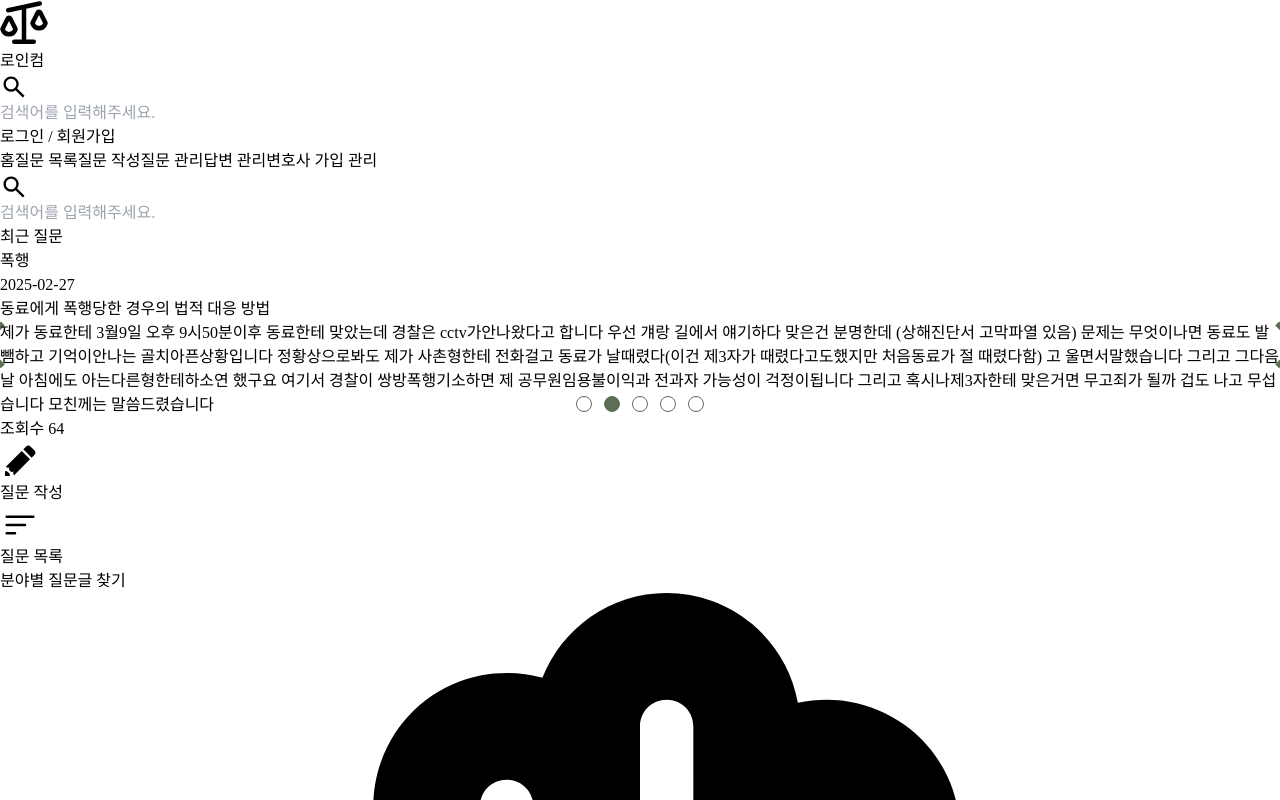
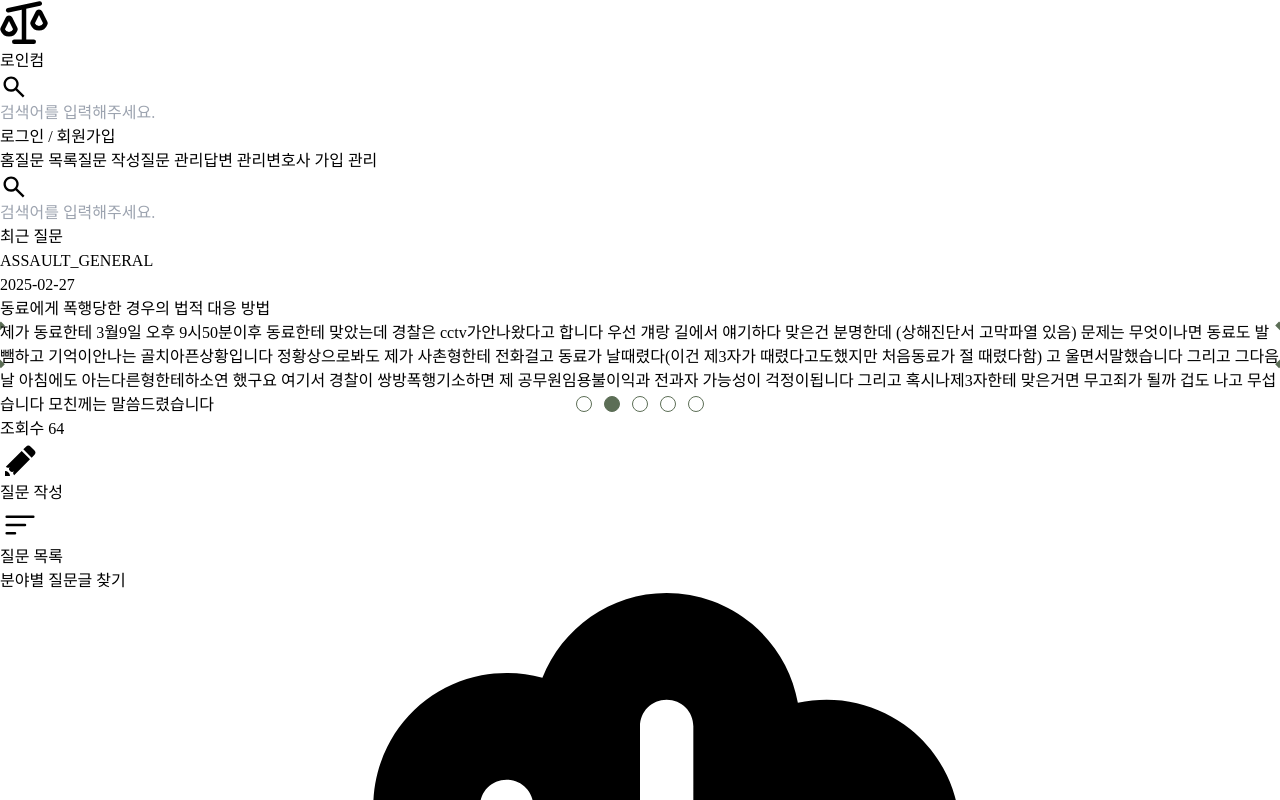
Before and after one commit to hodu42/law-in-comm-fe, a React (Create React App) app: page / in a window 1280 px wide. Shown: the top 800 px of the page. Built offline with nearby package versions, Linux system fonts and the light colour scheme; a web font is replaced by a local one.

Commit message:
타입 변경으로 인한 컴포넌트 수정

```diff
--- a/src/components/RecentQuestions.tsx
+++ b/src/components/RecentQuestions.tsx
@@ -3,15 +3,23 @@ import Slider, {Settings} from "react-slick";
 import {PrevArrowComponent} from "./PrevArrowComponent";
 import {NextArrowComponent} from "./NextArrowComponent";
 import {RecentQuestionsContent} from "./RecentQuestionsContent";
+import {Question} from "@typings/question";
 
-const testQuestion = {
-    legalSpeciality: "폭행",
+const testQuestion:Question = {
+    questionId: 1,
+    authorName: "테스트 작성자",
+    authorId: "test123",
+    createdAt: "2024-04-08",
+    updatedAt: "2024-04-08",
+    legalSpeciality: "ASSAULT_GENERAL",
     title: "동료에게 폭행당한 경우의 법적 대응 방법",
     content: "제가 동료한테 3월9일 오후 9시50분이후 동료한테 맞았는데 경찰은 cctv가안나왔다고 합니다 우선 걔랑 길에서 얘기하다 맞은건 분명한데 (상해진단서 고막파열 있음) 문제는 무엇이나면 동료도 발뺌하고 기억이안나는 골치아픈상황입니다 정황상으로봐도 제가 사촌형한테 전화걸고 동료가 날때렸다(이건 제3자가 때렸다고도했지만 처음동료가 절 때렸다함) 고 울면서말했습니다 \n" +
         "그리고 그다음날 아침에도 아는다른형한테하소연 했구요 여기서 경찰이 쌍방폭행기소하면 제 공무원임용불이익과 전과자 가능성이 걱정이됩니다 그리고 혹시나제3자한테 맞은거면 무고죄가 될까 겁도 나고 무섭습니다 모친께는 말씀드렸습니다",
     firstOccurrenceDate: "2025-02-27",
     viewCount: 64,
-    url: "abcde",
+    reportCount: 0,
+    anonymous: false,
+    url: "abcde"
 }
 
 export const RecentQuestions = ():React.JSX.Element => {
@@ -41,11 +49,11 @@ export const RecentQuestions = ():React.JSX.Element => {
             <h1 className="w-full mobile:text-center text-left text-[20px] mobile:text-[26px] text-[#1F2225] font-bold">최근 질문</h1>
             <div className="recentQuestion-slider-container">
                 <Slider ref={sliderRef} {...settings}>
-                    <RecentQuestionsContent legalSpeciality={testQuestion.legalSpeciality} firstOccurrenceDate={testQuestion.firstOccurrenceDate} title={testQuestion.title} content={testQuestion.content} viewCount={testQuestion.viewCount} url={testQuestion.url}/>
-                    <RecentQuestionsContent legalSpeciality={testQuestion.legalSpeciality} firstOccurrenceDate={testQuestion.firstOccurrenceDate} title={testQuestion.title} content={testQuestion.content} viewCount={testQuestion.viewCount} url={testQuestion.url}/>
-                    <RecentQuestionsContent legalSpeciality={testQuestion.legalSpeciality} firstOccurrenceDate={testQuestion.firstOccurrenceDate} title={testQuestion.title} content={testQuestion.content} viewCount={testQuestion.viewCount} url={testQuestion.url}/>
-                    <RecentQuestionsContent legalSpeciality={testQuestion.legalSpeciality} firstOccurrenceDate={testQuestion.firstOccurrenceDate} title={testQuestion.title} content={testQuestion.content} viewCount={testQuestion.viewCount} url={testQuestion.url}/>
-                    <RecentQuestionsContent legalSpeciality={testQuestion.legalSpeciality} firstOccurrenceDate={testQuestion.firstOccurrenceDate} title={testQuestion.title} content={testQuestion.content} viewCount={testQuestion.viewCount} url={testQuestion.url}/>
+                    <RecentQuestionsContent {...testQuestion}/>
+                    <RecentQuestionsContent {...testQuestion}/>
+                    <RecentQuestionsContent {...testQuestion}/>
+                    <RecentQuestionsContent {...testQuestion}/>
+                    <RecentQuestionsContent {...testQuestion}/>
                 </Slider>
             </div>
         </section>
--- a/src/components/RecentQuestionsContent.tsx
+++ b/src/components/RecentQuestionsContent.tsx
@@ -1,5 +1,5 @@
 import React from "react";
-
+import {Question} from "@typings/question";
 export const RecentQuestionsContent = ({legalSpeciality, title, content, firstOccurrenceDate, viewCount, url}:Question):React.JSX.Element => {
     return (
         <article className="max-w-[848px] min-[960px]:h-[396px] rounded-[10px] min-[960px]:border-2 border-[#5C6E56]  bg-white">
```
